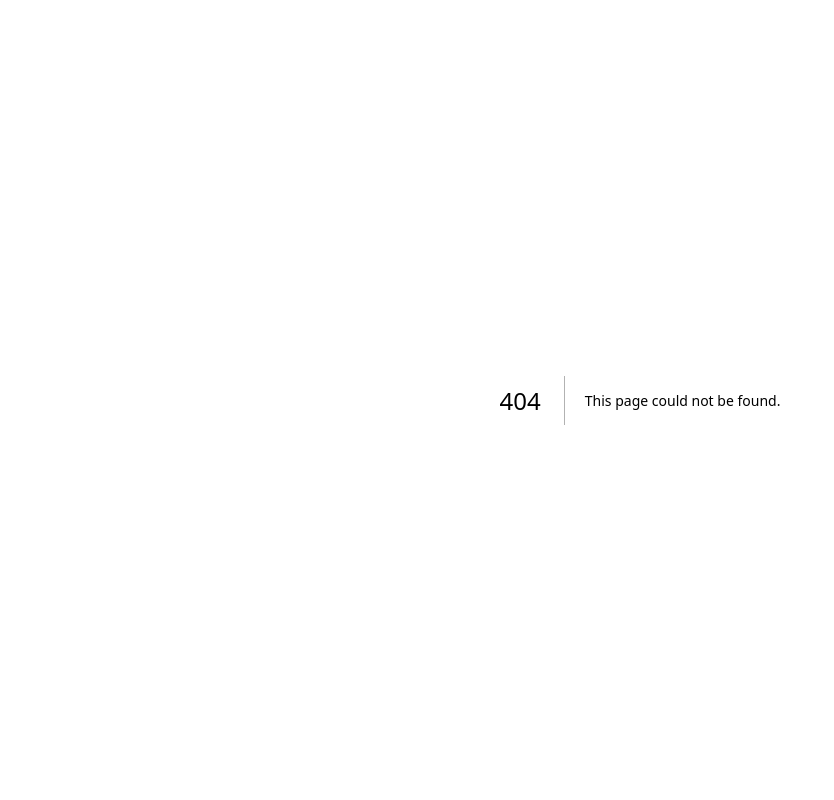
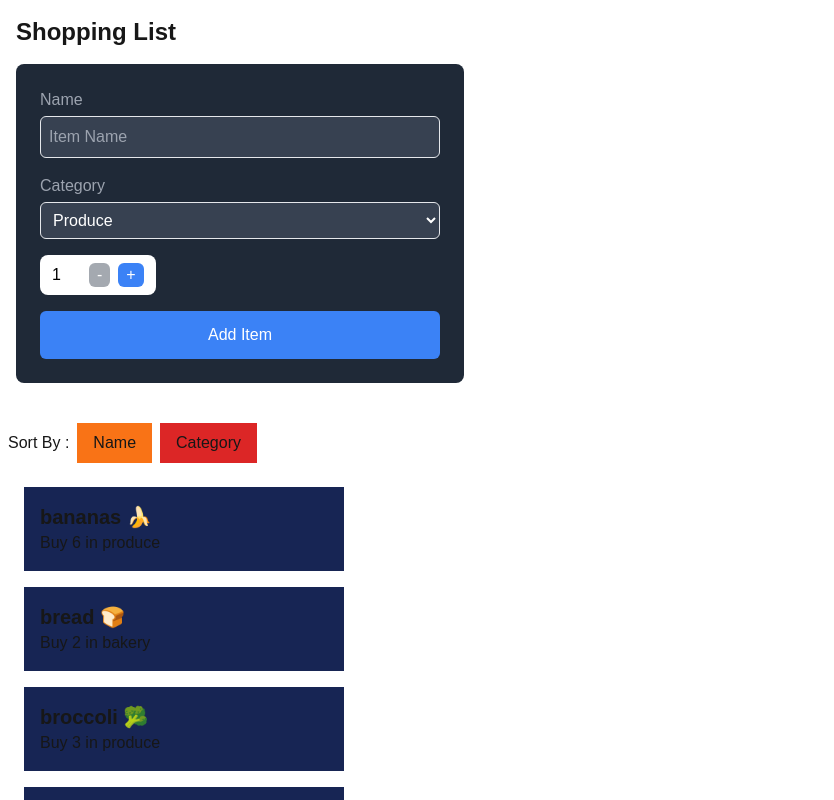
Before and after one commit to manjotsb/cprg306-assignments, a Next.js app: page /week-7 in a window 1280 px wide. Before the commit this address had no page. Shown: the top 800 px of the page, without its empty margins (0-834 px from the left). Built offline with nearby package versions, Linux system fonts and the light colour scheme.

Commit message:
Week-7 assignment

```diff
--- a/app/page.js
+++ b/app/page.js
@@ -9,6 +9,7 @@ export default function Home() {
       <p><Link href={"./week-4"}>Week-4 Assignments</Link></p>
       <p><Link href={"./week-5"}>Week-5 Assignments</Link></p>
       <p><Link href={"./week-6"}>Week-6 Assignments</Link></p>
+      <p><Link href={"./week-7"}>Week-7 Assignments</Link></p>
     </main>
   );
 }
--- /dev/null
+++ b/app/week-7/item-list.js
@@ -0,0 +1,40 @@
+'use client'
+import { useState, StyleSheet } from 'react';
+import Item from './item';
+
+export default function ItemList({items}) {
+
+  const [sortBy, setSortBy] = useState('name');
+
+  const sortedItems = [...items].sort((a, b) => {
+    if (sortBy === 'name') {
+      return a.name.localeCompare(b.name);
+    } else if (sortBy === 'category') {
+      return a.category.localeCompare(b.category);
+    }
+    return 0;
+  });
+
+  return (
+    <div>
+      <div className='inline-flex mt-10'>
+        <p className='p-2'>Sort By : </p>
+        <button className='px-4 mr-2 bg-orange-500'
+          onClick={() => setSortBy('name')}
+        >
+          Name
+        </button>
+        <button className='px-4 bg-red-600'
+          onClick={() => setSortBy('category')}
+        >
+          Category
+        </button>
+      </div>
+      <ul className='p-2'>
+        {sortedItems.map(item => (
+          <Item key={item.id} name={item.name} quantity={item.quantity} category={item.category} />
+        ))}
+      </ul>
+    </div>
+  );
+}
--- /dev/null
+++ b/app/week-7/item.js
@@ -0,0 +1,8 @@
+export default function Item({ name, quantity, category }) {
+    return (
+      <li className="p-4 m-4 bg-blue-950 max-w-80">
+        <p className="font-bold text-xl">{name}</p>
+        <p>Buy {quantity} in {category}</p>
+      </li>
+    );
+  }
--- /dev/null
+++ b/app/week-7/items.json
@@ -0,0 +1,74 @@
+[
+  {
+    "id": "1h2GJKH12gkHG31h1H",
+    "name": "milk, 4 L 🥛",
+    "quantity": 1,
+    "category": "dairy"
+  },
+  {
+    "id": "2KJH3k2j3H1k2J3K1H",
+    "name": "bread 🍞",
+    "quantity": 2,
+    "category": "bakery"
+  },
+  {
+    "id": "3h2KJH3k2j3H1k2J3",
+    "name": "eggs, dozen 🥚",
+    "quantity": 2,
+    "category": "dairy"
+  },
+  {
+    "id": "4k2J3K1H2GJKH12gk",
+    "name": "bananas 🍌",
+    "quantity": 6,
+    "category": "produce"
+  },
+  {
+    "id": "5H1h1H2KJH3k2j3H",
+    "name": "broccoli 🥦",
+    "quantity": 3,
+    "category": "produce"
+  },
+  {
+    "id": "6H1k2J3K1H2GJKH1",
+    "name": "chicken breasts, 1 kg 🍗",
+    "quantity": 1,
+    "category": "meat"
+  },
+  {
+    "id": "7gkHG31h1H2KJH3k",
+    "name": "pasta sauce 🍝",
+    "quantity": 3,
+    "category": "canned goods"
+  },
+  {
+    "id": "8j3H1k2J3K1H2GJK",
+    "name": "spaghetti, 454 g 🍝",
+    "quantity": 2,
+    "category": "dry goods"
+  },
+  {
+    "id": "9H12gkHG31h1H2KJ",
+    "name": "toilet paper, 12 pack 🧻",
+    "quantity": 1,
+    "category": "household"
+  },
+  {
+    "id": "10H3k2j3H1k2J3K1",
+    "name": "paper towels, 6 pack",
+    "quantity": 1,
+    "category": "household"
+  },
+  {
+    "id": "11k2J3K1H2GJKH12",
+    "name": "dish soap 🍽️",
+    "quantity": 1,
+    "category": "household"
+  },
+  {
+    "id": "12GJKH12gkHG31h1",
+    "name": "hand soap 🧼",
+    "quantity": 4,
+    "category": "household"
+  }
+]
--- /dev/null
+++ b/app/week-7/new-item.js
@@ -0,0 +1,74 @@
+'use client';
+import { useState } from "react";
+
+export default function NewItemForm({onAddItem}) {
+    const [name, setName]= useState('');
+    const [category, setCategory]= useState('Produce');
+    const [quantity, setQuantity] = useState(1);
+
+    const generateId = () => Math.random().toString();
+
+    const Increment= () => {
+        setQuantity((prevQuantity) => (prevQuantity < 20 ? prevQuantity + 1: prevQuantity))
+    }
+
+    const Decrement= () => {
+        setQuantity((prevQuantity) => (prevQuantity > 1 ? prevQuantity - 1: prevQuantity))
+    }
+
+    const handleSubmit= (e) =>{
+        e.preventDefault();
+
+        const newItem = {id: generateId(), name, quantity, category}
+        const item= {name, quantity, category};
+        console.log(item);
+
+        // alert("Name: ${name}, Quantity: ${quantity}, Category: ${category}");
+
+        onAddItem(newItem);
+
+        setName('');
+        setCategory('produce');
+        setQuantity(1);
+    }
+
+    return(
+        <div className="ml-4 max-w-md mx-auto">
+            <form onSubmit={handleSubmit} className=" space-y-4 p-6 bg-gray-800 rounded-lg max-w-md mx-auto">
+            <div>
+                <label className="block text-gray-400 mb-1">Name</label>
+                <input type="text" value={name} onChange={(e) => setName(e.target.value)} placeholder="Item Name" className="w-full p-2 border rounded-md bg-gray-700 text-white " required/>
+            </div>
+
+            <div>
+                <label className="block text-gray-400 mb-1">Category</label>
+                <select value={category} onChange={(e) => setCategory(e.target.value)}  className="w-full p-2 border rounded-md bg-gray-700 text-white" required>
+                    <option value="produce">Produce</option>
+                    <option value="dairy">Dairy</option>
+                    <option value="bakery">Bakery</option>
+                    <option value="meat">Meat</option>
+                    <option value="frozen foods">Frozen Foods</option>
+                    <option value="canned goods">Canned Goods</option>
+                    <option value="dry goods">Dry Goods</option>
+                    <option value="beverage">Beverage</option>
+                    <option value="snacks">Snacks</option>
+                    <option value="household">household</option>
+                    <option value="other">Other</option>
+                </select>
+            </div>
+
+            <div className="flex items-center space-x-2">
+                <div className="flex items-center space-x-2 bg-white text-black rounded-lg px-3 py-2">
+                    <p className="mr-5">{quantity}</p>
+                    <button onClick={Decrement} disabled={quantity===1} className="bg-gray-600 text-white px-2 rounded-md disabled:opacity-50">-</button>
+                    <button onClick={Increment} disabled={quantity===20} className="bg-blue-500 text-white px-2 rounded-md disabled:opacity-50">+</ button>
+                </div>
+            </div>
+
+            <div>
+                <button type='submit' className="w-full bg-blue-500 text-white p-3 rounded-md hover:bg-blue-600 transition">Add Item</button>
+            </div>
+            </form>
+        </div>
+    )
+}
--- /dev/null
+++ b/app/week-7/page.js
@@ -0,0 +1,23 @@
+'use client'
+import React from 'react';
+import NewItemForm from './new-item';
+import { useState } from 'react';
+import ItemList from './item-list';
+import itemsData from './items.json';
+
+export default function Page() {
+
+  const [items, setItems] = useState(itemsData);
+
+  const handleAddItem = (newItem) => {
+    setItems((prevItems) => [...prevItems, newItem]);
+  };
+
+  return (
+    <main>
+      <h1 className='font-bold text-2xl p-4'>Shopping List</h1>
+      <NewItemForm onAddItem={handleAddItem}/>
+      <ItemList items={items}/>
+    </main>
+  );
+}
```
